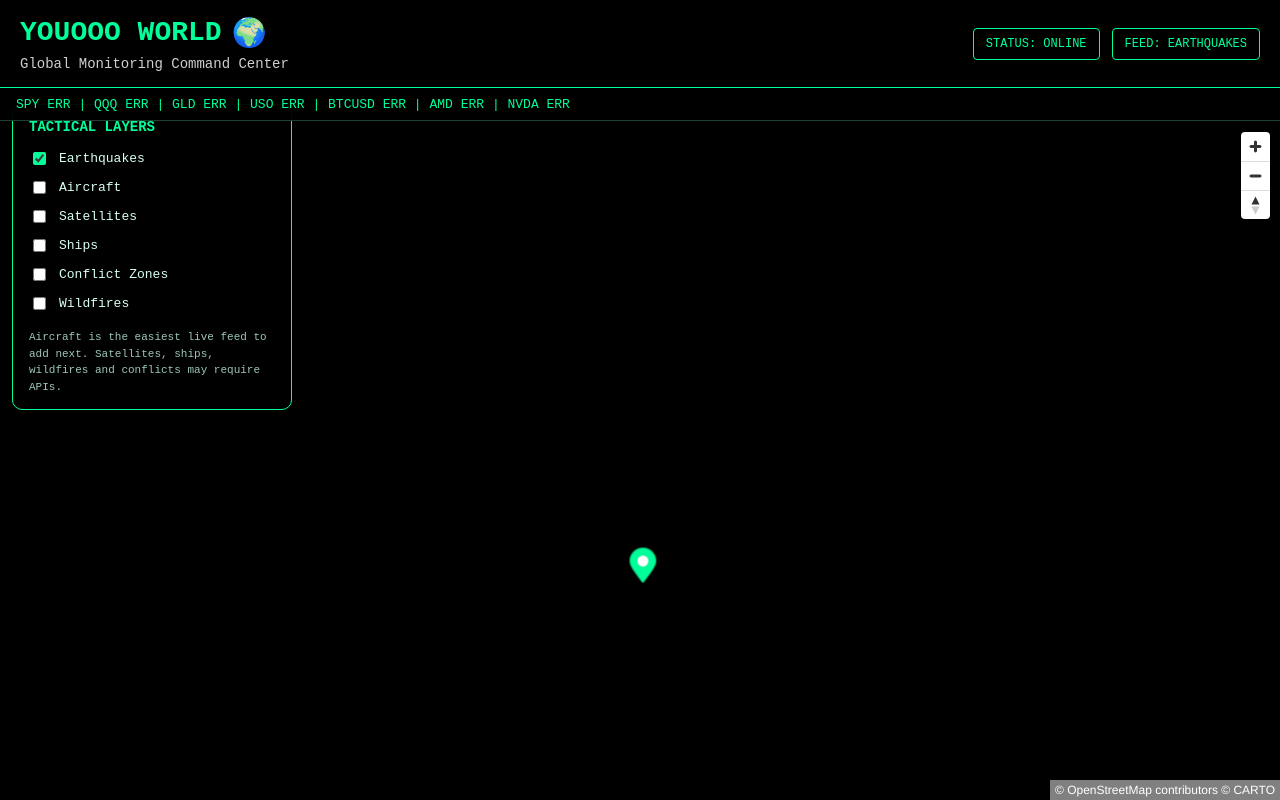
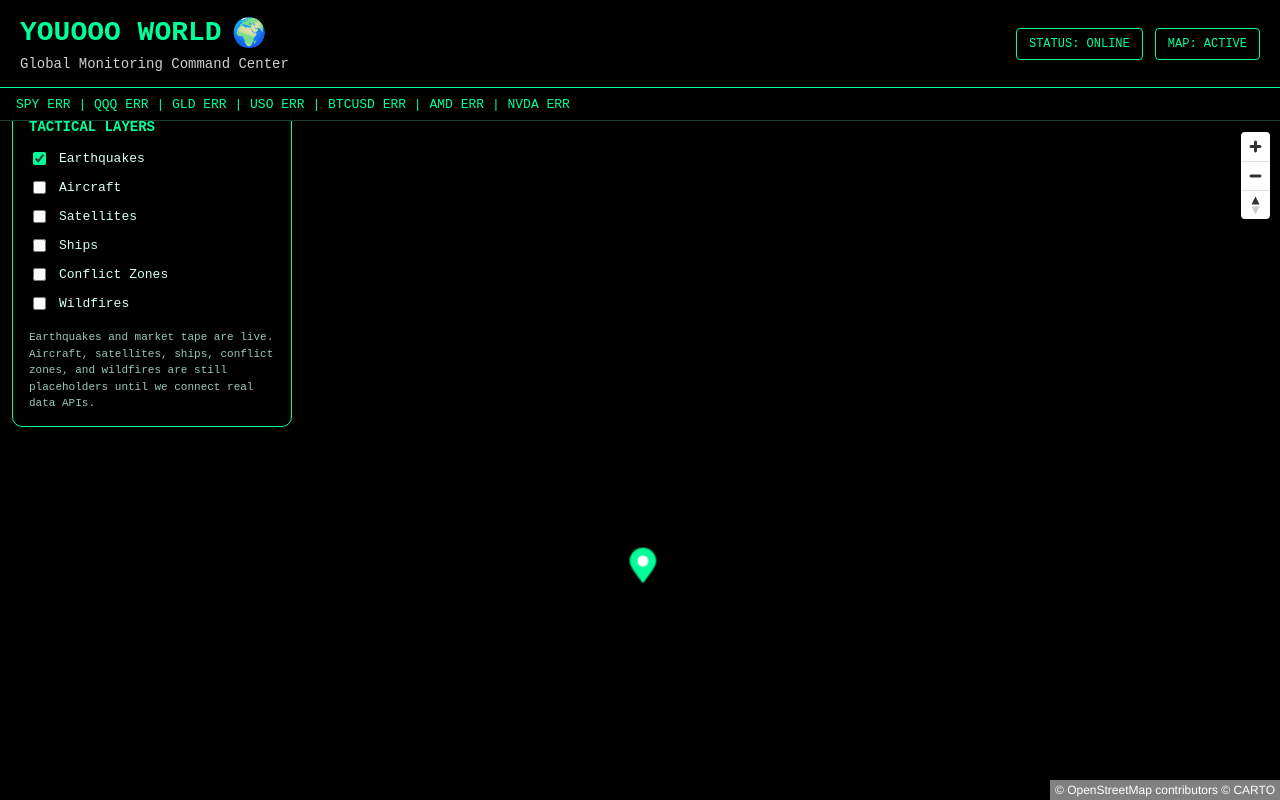
Before and after one commit to aldulaimi83/youooo-world, a plain HTML site: page index.html in a window 1280 px wide. Drawn offline with nearby package versions, Linux system fonts and the light colour scheme; no server answers.

Commit message:
Update market data section and sidebar notes
Rearranged market data display and updated sidebar notes.

```diff
--- a/index.html
+++ b/index.html
@@ -28,12 +28,13 @@
     </div>
 
     <div class="header-right">
-      <div id="market-tape">
-  <span id="market-data">Loading market data...</span>
-</div>
       <div class="status-box">STATUS: ONLINE</div>
-      <div class="status-box">FEED: EARTHQUAKES</div>
+      <div class="status-box">MAP: ACTIVE</div>
     </div>
+  </div>
+
+  <div id="market-tape">
+    <span id="market-data">Loading market data...</span>
   </div>
 
   <div id="sidebar">
@@ -70,8 +71,8 @@
     </label>
 
     <div class="sidebar-note">
-      Aircraft is the easiest live feed to add next.
-      Satellites, ships, wildfires and conflicts may require APIs.
+      Earthquakes and market tape are live.<br />
+      Aircraft, satellites, ships, conflict zones, and wildfires are still placeholders until we connect real data APIs.
     </div>
   </div>
 
```
